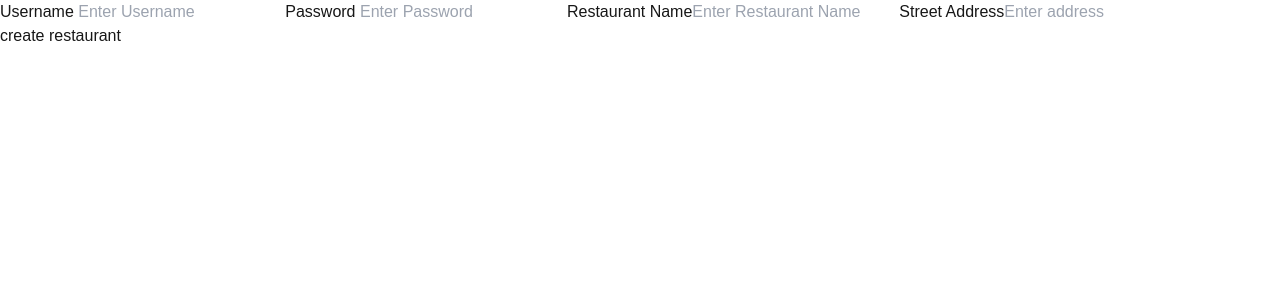
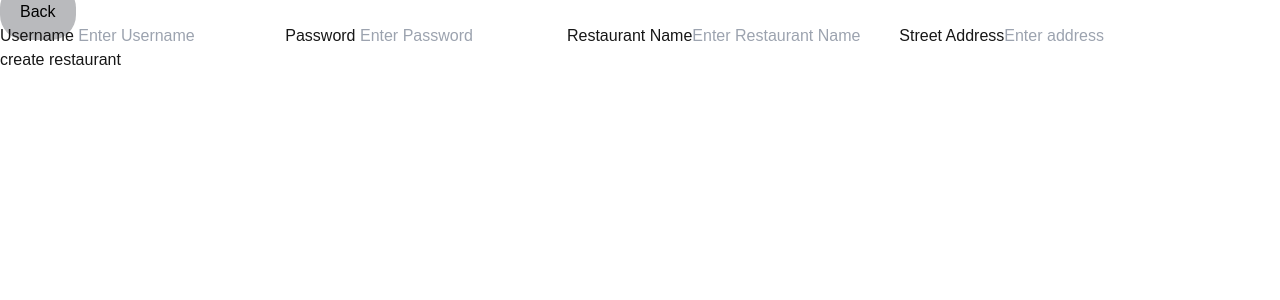
Before and after one commit to Jacob-Bergeron/Software-Engineering-Final-Project, a Next.js app: page /pages/manager/create-restaurant in a window 1280 px wide. Shown: the top 300 px of the page. Built offline with nearby package versions, Linux system fonts and the light colour scheme.

Commit message:
create restaurant back button

```diff
--- a/src/app/pages/manager/create-restaurant/page.tsx
+++ b/src/app/pages/manager/create-restaurant/page.tsx
@@ -1,6 +1,7 @@
 'use client'                     // NEED THIS to be able to embed HTML in TSX file
 import React from 'react'
 import axios from "axios";
+import Link from 'next/link';
 import { v4 as uuidv4 } from 'uuid';
 
 // all WEB traffic using this API instance. You should replace this endpoint with whatever
@@ -50,6 +51,12 @@ export default function Home() {
   // HTML Elements
   return (
     <div>
+       <div>
+            <p>
+                <Link href="/pages/login-page" className = "back-button">Back</Link>
+            </p>
+        </div>
+
       <div className="createRestaurant-page">
         <label className="Username">Username </label>
         <input id="username" type="text" className="UsernameInput" placeholder="Enter Username" />
```
